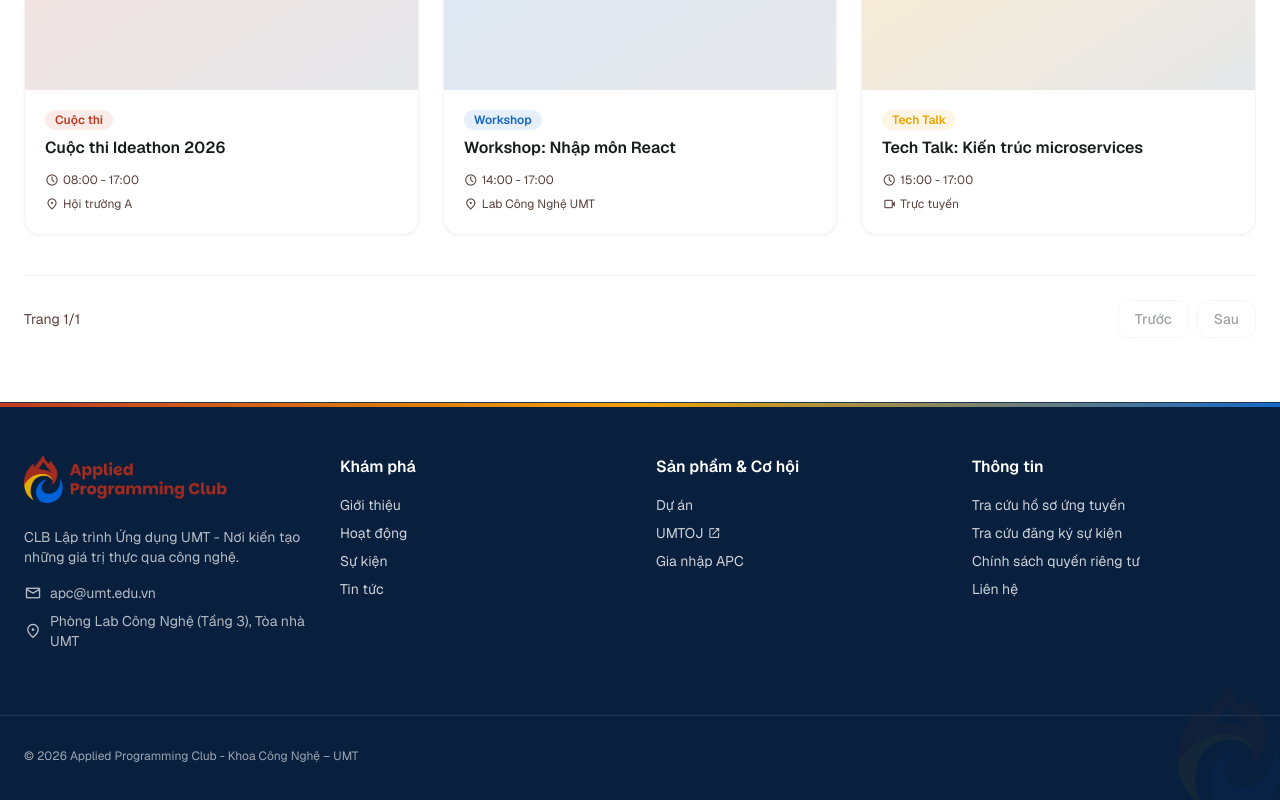
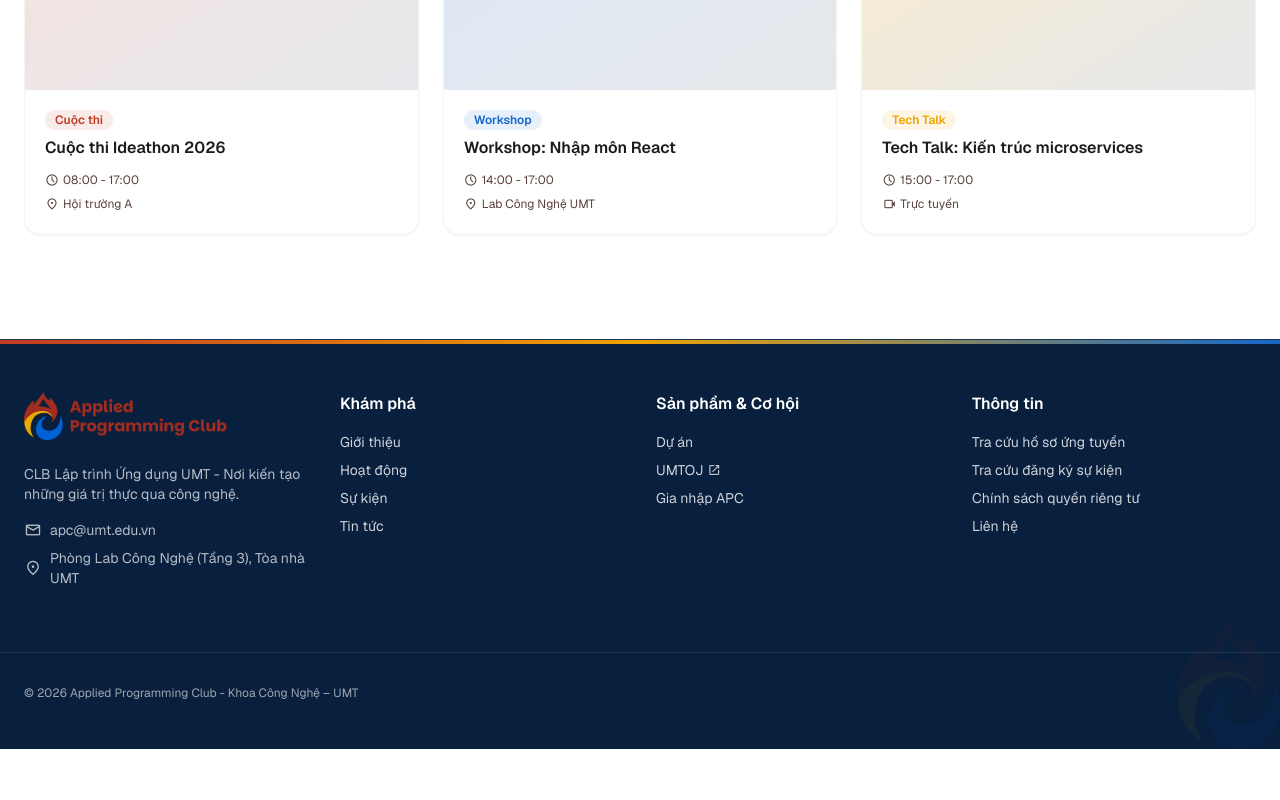
Before and after one commit to GrootTheDeveloper/apc-portal, a React (Vite) app in the folder apps/web/: page /events in a window 1280 px wide. Shown: the part 1407-2207 px from the top of the page. After the commit the page ends 2156 px from the top, so only its background shows below. Built offline with nearby package versions, Linux system fonts and the light colour scheme; no server answers.

Commit message:
refactor(web): E1 dùng useMockApi và Pagination chung từ C1

```diff
--- a/apps/web/src/pages/events/detail/EventDetailPage.tsx
+++ b/apps/web/src/pages/events/detail/EventDetailPage.tsx
@@ -7,7 +7,8 @@ import { Eyebrow } from '../../../components/Eyebrow'
 import { EVENT_STATUS_STYLES, eventTypeVisual, type EventCardStatus } from '../../../lib/eventVisual'
 import { NotFound } from '../../NotFound'
 import { formatDate, formatDateTime, formatTime, vnParts } from '../../../lib/format'
-import { getEventBySlug, useMockApi, type EventDetail } from '../mock'
+import { useMockApi } from '../../../hooks/useMockApi'
+import { getEventBySlug, type EventDetail } from '../mock'
 
 /** Chỉ mở đăng ký khi sự kiện còn diễn ra và trong thời gian nhận đăng ký (BR-08). */
 function registrationState(event: EventDetail): 'open' | 'not_open' | 'closed' | null {
--- a/apps/web/src/pages/events/list/EventsListPage.tsx
+++ b/apps/web/src/pages/events/list/EventsListPage.tsx
@@ -4,7 +4,9 @@ import { EventCard } from '../../../components/EventCard'
 import { AsyncState } from '../../../components/AsyncState'
 import { Button } from '../../../components/Button'
 import { Eyebrow } from '../../../components/Eyebrow'
-import { DEFAULT_MONTH_KEY, EVENT_TYPES, listEvents, useMockApi } from '../mock'
+import { Pagination } from '../../../components/Pagination'
+import { useMockApi } from '../../../hooks/useMockApi'
+import { DEFAULT_MONTH_KEY, EVENT_TYPES, listEvents } from '../mock'
 import { EventCalendar } from './EventCalendar'
 
 const PAGE_SIZE = 9
@@ -124,28 +126,12 @@ export function EventsListPage() {
                   <EventCard key={event.slug} {...event} linkState={{ from }} />
                 ))}
               </div>
-              <div className="mt-10 flex flex-col items-center gap-3 border-t border-outline-variant/20 pt-6 md:flex-row md:justify-between">
-                <p className="text-sm text-on-surface-variant">
-                  Trang {page}/{totalPages}
-                </p>
-                <div className="flex items-center gap-2">
-                  <button
-                    type="button"
-                    disabled={page <= 1}
-                    onClick={() => updateParams({ page: String(page - 1) })}
-                    className="rounded-apc border border-outline-variant/40 px-4 py-2 text-sm font-medium text-on-surface transition-colors hover:bg-surface-container-low disabled:cursor-not-allowed disabled:opacity-40"
-                  >
-                    Trước
-                  </button>
-                  <button
-                    type="button"
-                    disabled={page >= totalPages}
-                    onClick={() => updateParams({ page: String(page + 1) })}
-                    className="rounded-apc border border-outline-variant/40 px-4 py-2 text-sm font-medium text-on-surface transition-colors hover:bg-surface-container-low disabled:cursor-not-allowed disabled:opacity-40"
-                  >
-                    Sau
-                  </button>
-                </div>
+              <div className="mt-10 flex justify-center">
+                <Pagination
+                  currentPage={page}
+                  totalPages={totalPages}
+                  onPageChange={(nextPage) => updateParams({ page: nextPage <= 1 ? null : String(nextPage) })}
+                />
               </div>
             </>
           )}
--- a/apps/web/src/pages/events/mock.ts
+++ b/apps/web/src/pages/events/mock.ts
@@ -1,5 +1,3 @@
-import { useEffect, useRef, useState } from 'react'
-
 import type { Page } from '../../lib/api'
 import { ApiError } from '../../lib/api'
 import { currentMonthKey, monthKeyOf, vnTodayParts } from '../../lib/vnTime'
@@ -300,42 +298,3 @@ export function homeEvents(): EventListItem[] {
 }
 
 export const DEFAULT_MONTH_KEY = currentMonthKey()
-
-type MockResult<T> = { key: string; data?: T; error?: ApiError }
-
-/** Bản tạm của useApi cho dữ liệu mock — cùng hình dạng trả về để E2 thay useApi(...) không phải sửa giao diện. */
-export function useMockApi<T>(fetcher: () => Promise<T>, deps: readonly unknown[]) {
-  const [attempt, setAttempt] = useState(0)
-  const [result, setResult] = useState<MockResult<T>>({ key: '' })
-  const key = `${attempt}:${JSON.stringify(deps)}`
-
-  // Giữ fetcher mới nhất ở ref để effect chỉ phụ thuộc key (fetcher được tạo mới mỗi lần render).
-  const fetcherRef = useRef(fetcher)
-  useEffect(() => {
-    fetcherRef.current = fetcher
-  })
-
-  useEffect(() => {
-    let cancelled = false
-    fetcherRef.current().then(
-      (data) => !cancelled && setResult({ key, data }),
-      (error: unknown) =>
-        !cancelled &&
-        setResult({
-          key,
-          error: error instanceof ApiError ? error : new ApiError(0, 'unknown', 'Đã có lỗi xảy ra. Vui lòng thử lại.'),
-        }),
-    )
-    return () => {
-      cancelled = true
-    }
-  }, [key])
-
-  const loading = result.key !== key
-  return {
-    data: loading ? undefined : result.data,
-    error: loading ? undefined : result.error,
-    loading,
-    reload: () => setAttempt((count) => count + 1),
-  }
-}
```
